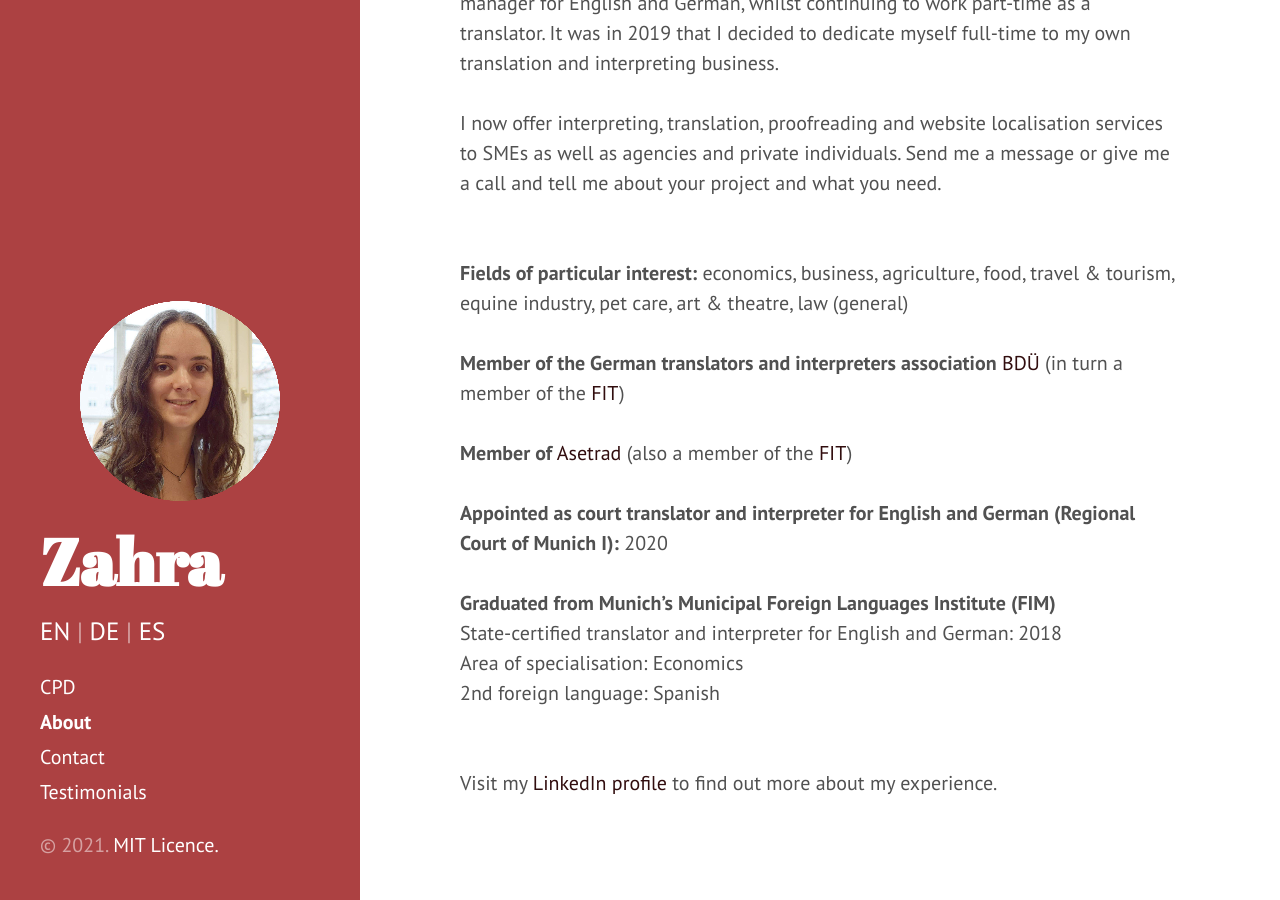
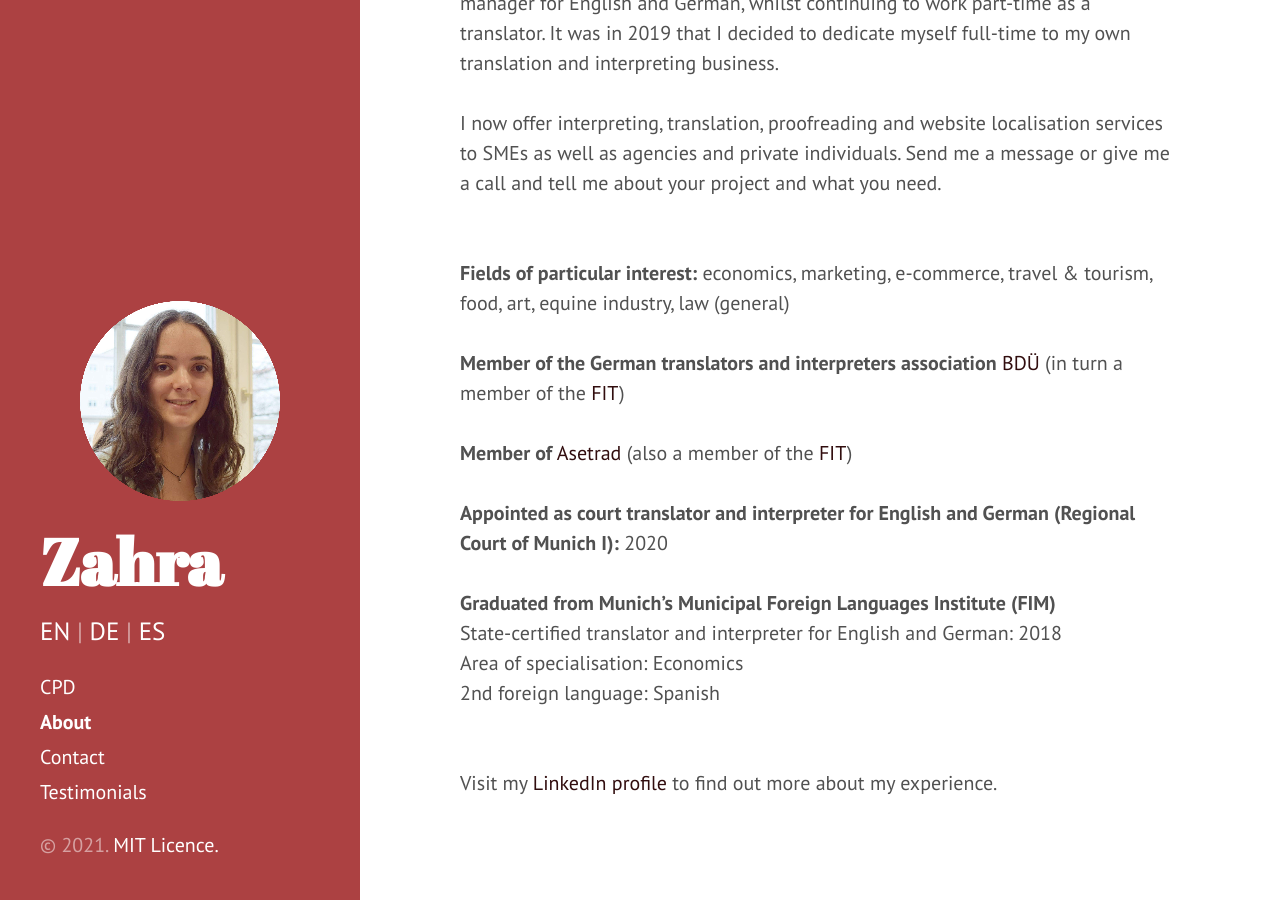
Before and after one commit to Zahra-Claire-Bahrani-Peacock/zahra-claire-bahrani-peacock.github.io, a Jekyll site: the page built from about.md, in a window 1280 px wide and 900 px high, scrolled down 748 px. Built offline with Jekyll 4.4.1, drawn with Linux system fonts in a browser that asks for light colours.

Commit message:
Changes 02.2021

```diff
--- a/about.md
+++ b/about.md
@@ -18,7 +18,7 @@ After completing the course in 2018 and moving to Spain, I spent nine months at
 I now offer interpreting, translation, proofreading and website localisation services to SMEs as well as agencies and private individuals. Send me a message or give me a call and tell me about your project and what you need.
 <br/>
 <br/>
-<b>Fields of particular interest:</b> economics, business, agriculture, food, travel & tourism, equine industry, pet care, art & theatre, law (general)
+<b>Fields of particular interest:</b> economics, marketing, e-commerce, travel & tourism, food, art, equine industry, law (general)
 <br/>
 <b>Member of the German translators and interpreters association</b> <a href="https://bdue.de/en/bdue/" target="_blank">BDÜ</a> (in turn a member of the <a href="https://www.fit-ift.org/" target="_blank">FIT</a>)
 <br/>
--- a/index.html
+++ b/index.html
@@ -5,7 +5,7 @@ keywords: zahra-claire bahrani-peacock, zahra translations, zahra-claire transla
 description: Zahra-Claire Bahrani-Peacock is an English translator for economics, food, tourism and the equine industry.
 ---
 <div align="center"><b>A service that caters to your needs</b></div><br/>
-<div align="center">Interpreting &middot; Translation &middot; Proofreading &middot; Web Localisation<br/>
+<div align="center">Translation &middot; Proofreading &middot; Interpreting &middot; Localisation<br/>
 <br/>
 <div align="center">English – German – Spanish</div>
 <br/>
```
